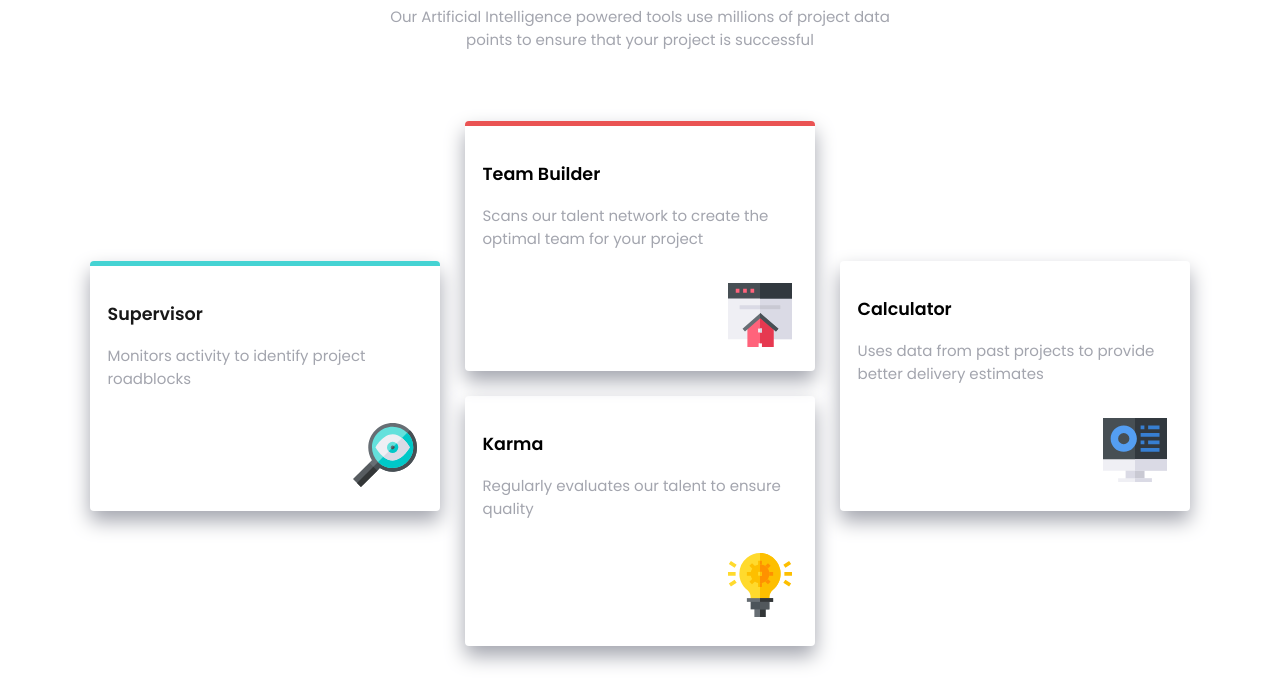
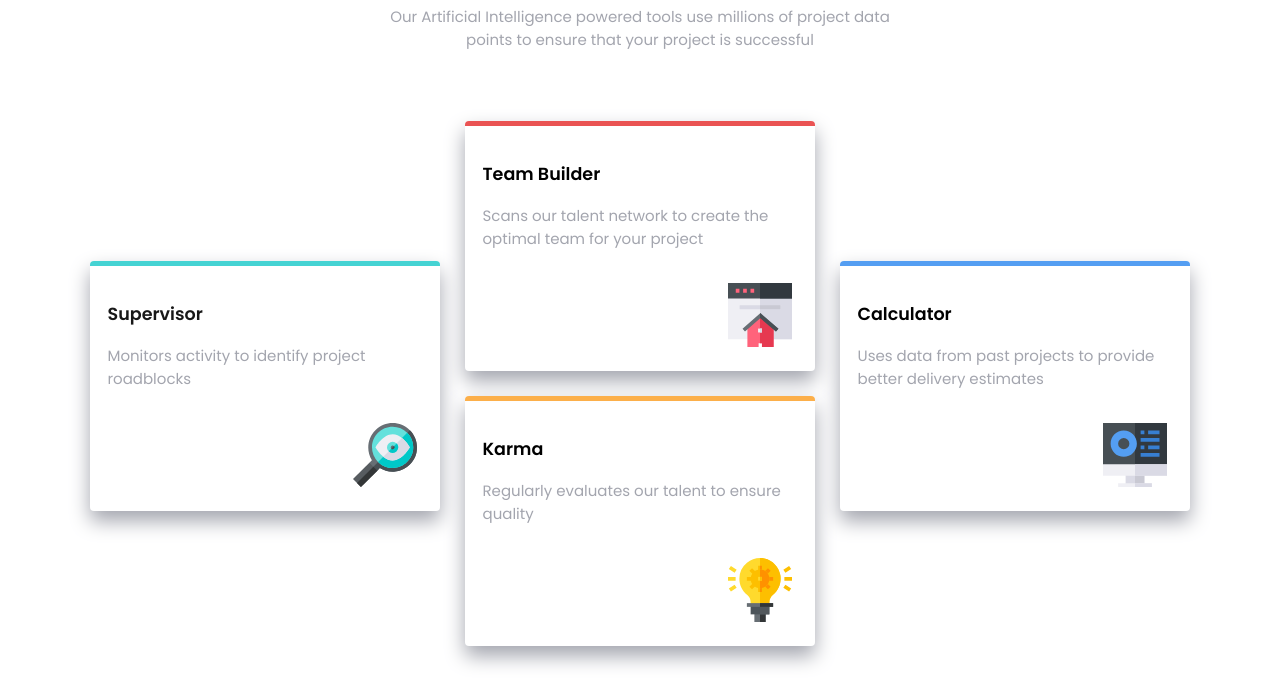
Before and after one commit to GishBird/four-cards-feature, a plain HTML site: page index.html in a window 1280 px wide. Shown: the part 242-921 px from the top of the page. Drawn offline with Linux system fonts and the light colour scheme.

Commit message:
add border top to cards

```diff
--- a/styles.css
+++ b/styles.css
@@ -104,7 +104,7 @@ html {
     height: 250px;
     border-radius: 4px;
     margin: 25px auto;
-    border-top: 5px hsl(34, 97%, 64%);
+    border-top: solid 5px hsl(34, 97%, 64%);
     box-shadow: 0px 10px 20px hsl(229, 6%, 66%);
   }
   .karma {
@@ -126,7 +126,7 @@ html {
     height: 250px;
     border-radius: 4px;
     margin-left: 25px;
-    border-top: 5px hsl(212, 86%, 64%);
+    border-top: solid 5px hsl(212, 86%, 64%);
     box-shadow: 0px 10px 20px hsl(229, 6%, 66%);
   }
   .calculator-icon {
```
